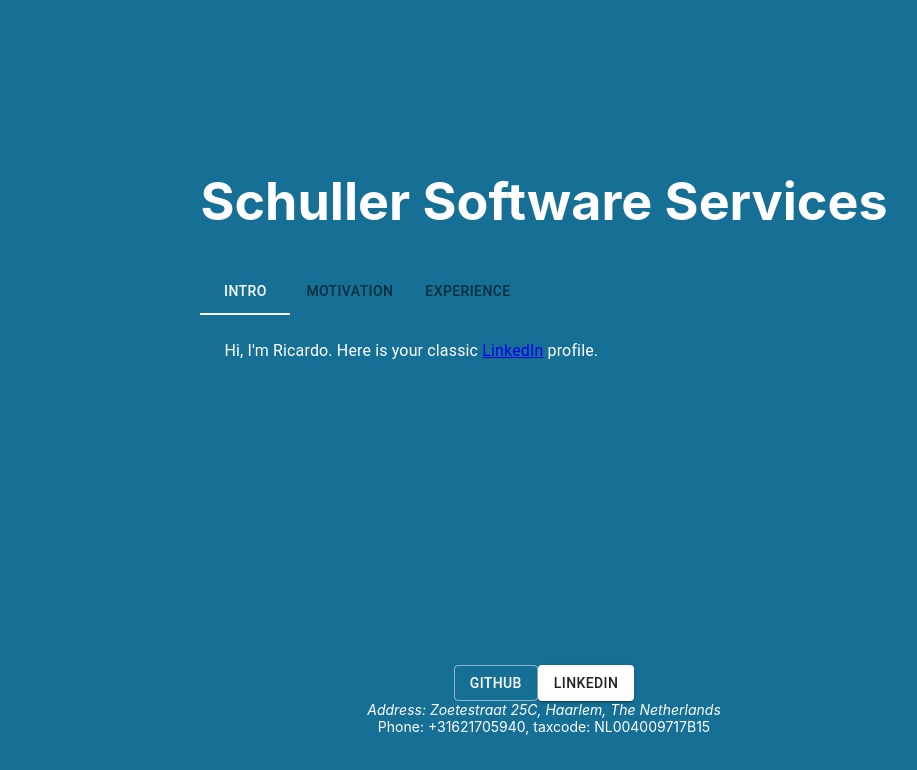
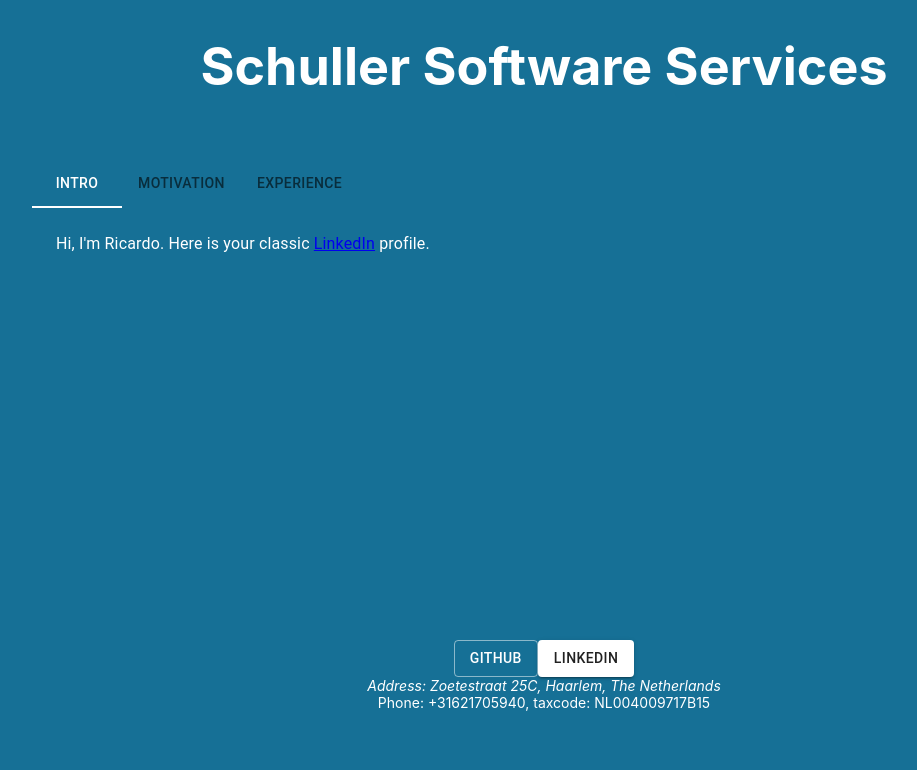
Before and after one commit to Riciardos/schullersoftwareservices, a React (Create React App) app in the folder frontend/schuller-software-services/: page / in a window 1280 px wide. Shown: the top 770 px of the page, without its empty margins (96-1013 px from the left). Built offline with nearby package versions, Linux system fonts and the light colour scheme.

Commit message:
Refactor some HTML elements and styling.

```diff
--- a/frontend/schuller-software-services/src/App.css
+++ b/frontend/schuller-software-services/src/App.css
@@ -2,24 +2,19 @@
   background-color: #167096;
   text-align: center;
   color: white;
-}
+  display: flex;
+  flex-direction: column;
+  align-items: center;
+  justify-content: center;}
 
 
 .App-header {
-  min-height: 75vh;
-  display: flex;
-  flex-direction: column;
-  align-items: center;
-  justify-content: center;
+  min-height: 20vh;
   font-size: calc(10px + 2vmin);
 }
 
 .App-footer {
-  min-height: 25vh;
-  display: flex;
-  flex-direction: column;
-  align-items: center;
-  justify-content: center;
+  min-height: 20vh;
   font-size: calc(10px + 0.5vmin);
 }
 
--- a/frontend/schuller-software-services/src/App.tsx
+++ b/frontend/schuller-software-services/src/App.tsx
@@ -11,11 +11,13 @@ function App() {
     return (
     <div className="App">
        <ThemeProvider theme={pickTheme(prefersDarkMode)}>
+           <header className="App-header">
+                <h1>Schuller Software Services</h1>
+           </header>
 
-        <header className="App-header">
-            <Section/>
-        </header>
-        <footer className="App-footer">
+           <Section/>
+
+           <footer className="App-footer">
             <div>
                 <Button variant="outlined" href="https://www.github.com/riciardos">Github</Button>
                 <Button variant="contained" href="https://www.linkedin.com/in/ricardo-schuller-944750110">LinkedIn</Button>
--- a/frontend/schuller-software-services/src/components/TabPanel.tsx
+++ b/frontend/schuller-software-services/src/components/TabPanel.tsx
@@ -7,12 +7,13 @@ interface TabPanelProps {
     dir?: string;
     index: number;
     value: number;
+    className?: string;
 }
 
 function TabPanel(props: TabPanelProps) {
-    const { children, value, index, ...other } = props;
+    const { children, value, index, className, ...other } = props;
     return (
-        <div className="TabPanel"
+        <div className={className + " TabPanel"}
             role="tabpanel"
             hidden={value !== index}
             id={`full-width-tabpanel-${index}`}
@@ -21,7 +22,7 @@ function TabPanel(props: TabPanelProps) {
         >
             {value === index && (
                 <Box sx={{ p: 3 }}>
-                    <Typography>{children}</Typography>
+                    <Typography component="div">{children}</Typography>
                 </Box>
             )}
         </div>
--- a/frontend/schuller-software-services/src/containers/Section.css
+++ b/frontend/schuller-software-services/src/containers/Section.css
@@ -1,4 +1,4 @@
 .Section {
-    width: 100%;
-    height: 300px;
+    width: 80%;
+    min-height: 60vh;
 }
--- a/frontend/schuller-software-services/src/containers/Section.tsx
+++ b/frontend/schuller-software-services/src/containers/Section.tsx
@@ -1,4 +1,5 @@
 import React, {useState} from 'react';
+import './Section.css';
 import Tab from "@mui/material/Tab";
 import Tabs from "@mui/material/Tabs";
 import {Divider, List, ListItem, ListItemText, useTheme} from "@mui/material";
@@ -16,9 +17,8 @@ function Section(props:SectionProps) {
         setValue(newValue);
     };
     return (
-        <div className="Section">
-            <h1>Schuller Software Services</h1>
-            <Tabs value={value} onChange={handleChange} textColor="primary" indicatorColor="primary" >
+        <section className="Section">
+            <Tabs value={value} onChange={handleChange} textColor="primary" indicatorColor="primary" className="Section-tab-header" >
                 <Tab value={0} label="Intro" />
                 <Tab value={1} label="Motivation"/>
                 <Tab value={2} label="Experience"/>
@@ -31,7 +31,7 @@ function Section(props:SectionProps) {
                 Clean code, agile practices, yada yada yada.
                 Polyglot that likes to solve problems and make it scalable.
             </TabPanel>
-            <TabPanel value={value} index={2} dir={theme.direction}>
+            <TabPanel value={value} index={2} dir={theme.direction} className="Section-tab-panel">
                 <List>
                     <ListItem>
                         <ListItemText primary="Matchesfashion" secondary="Tech Lead - Java" />
@@ -50,7 +50,7 @@ function Section(props:SectionProps) {
                     </ListItem>
                 </List>
             </TabPanel>
-        </div>
+        </section>
     );
 }
 
```
